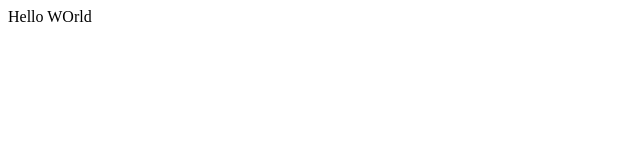
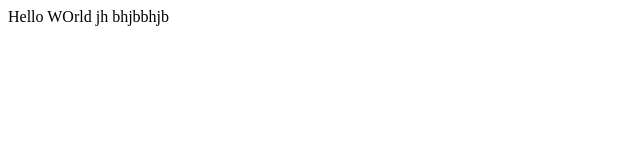
Before and after one commit to samir-oli/SPM, a plain HTML site: page index.html in a window 1280 px wide. Shown: the whole page, without its empty margins (0-640 px from the left). Drawn offline with Linux system fonts and the light colour scheme.

```diff
--- a/index.html
+++ b/index.html
@@ -1,3 +1,4 @@
 <p>
     Hello WOrld
+    jh bhjbbhjb
 </p>
```
